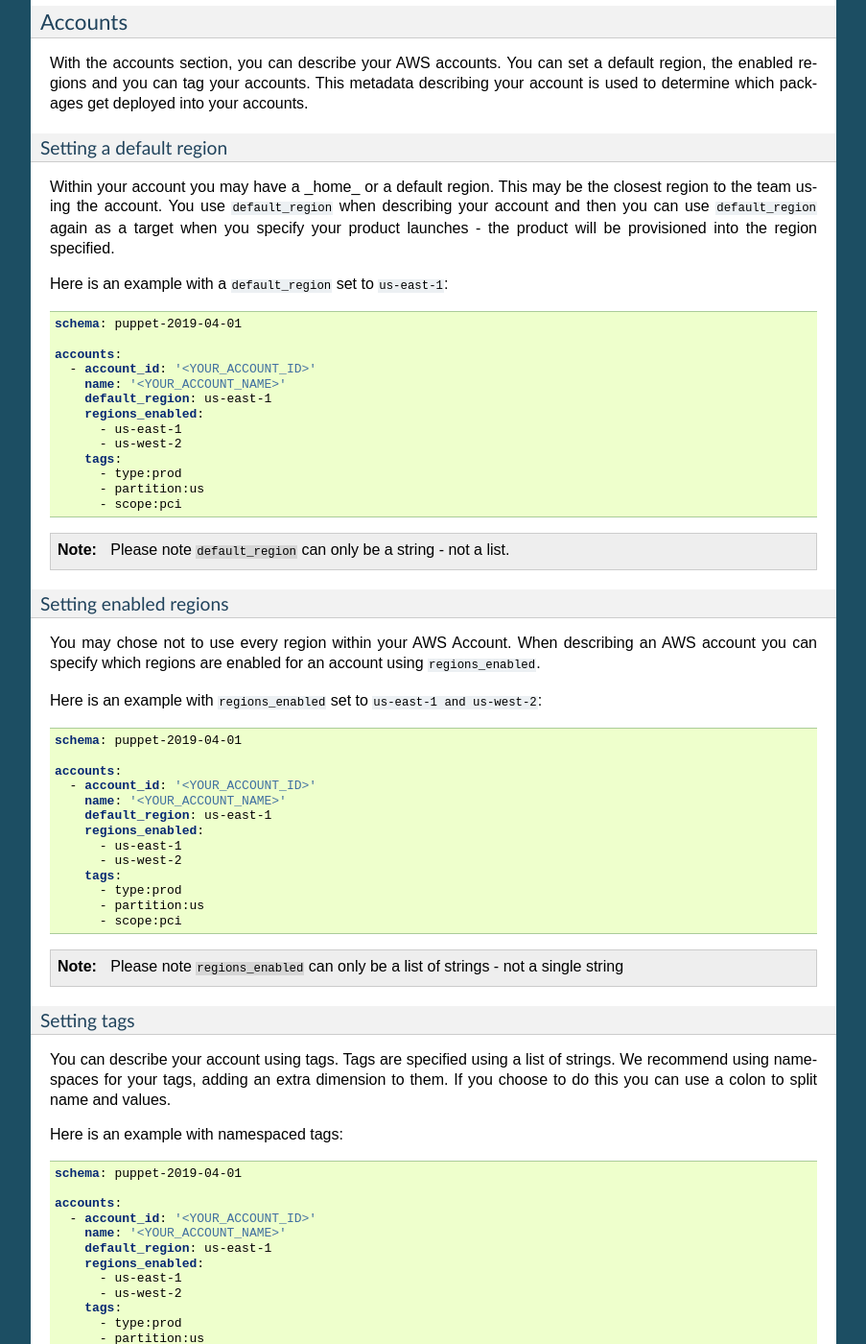
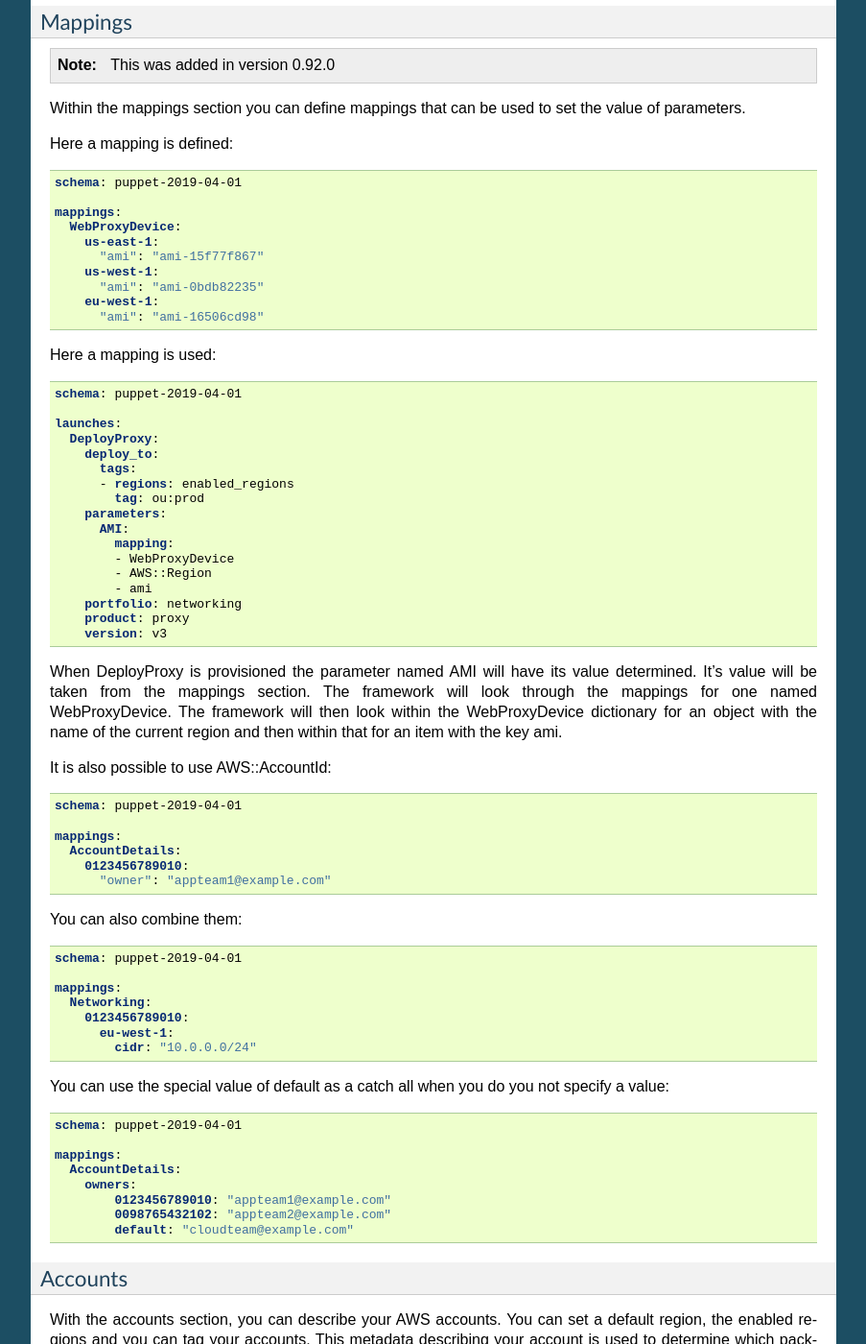
Before and after one commit to awslabs/aws-service-catalog-puppet, a Sphinx documentation site: the page built from docs/source/puppet/designing_your_manifest.rst, in a window 1280 px wide and 1400 px high, scrolled down 3118 px. Shown: the whole window at 96% size, without its empty margins (198-1101 px from the left). Built offline with Sphinx 7.4.7, drawn with Linux system fonts in a browser that asks for light colours.

Commit message:
adding docs and preparing for release

```diff
--- a/docs/source/puppet/designing_your_manifest.rst
+++ b/docs/source/puppet/designing_your_manifest.rst
@@ -202,6 +202,96 @@ At the moment there are the following macros supported:
     | get_accounts_for_path  | ou path to get accounts for  | Returns a comma seperated list of account ids|
     +------------------------+------------------------------+----------------------------------------------+
 
+
+Mappings
+########
+
+.. note::
+
+    This was added in version 0.92.0
+
+
+Within the mappings section you can define mappings that can be used to set the value of parameters.
+
+Here a mapping is defined:
+
+.. code-block:: yaml
+
+    schema: puppet-2019-04-01
+
+    mappings:
+      WebProxyDevice:
+        us-east-1:
+          "ami": "ami-15f77f867"
+        us-west-1:
+          "ami": "ami-0bdb82235"
+        eu-west-1:
+          "ami": "ami-16506cd98"
+
+
+Here a mapping is used:
+
+.. code-block:: yaml
+
+    schema: puppet-2019-04-01
+
+    launches:
+      DeployProxy:
+        deploy_to:
+          tags:
+          - regions: enabled_regions
+            tag: ou:prod
+        parameters:
+          AMI:
+            mapping:
+            - WebProxyDevice
+            - AWS::Region
+            - ami
+        portfolio: networking
+        product: proxy
+        version: v3
+
+When DeployProxy is provisioned the parameter named AMI will have its value determined.  It's value will be taken from
+the mappings section.  The framework will look through the mappings for one named WebProxyDevice.  The framework will
+then look within the WebProxyDevice dictionary for an object with the name of the current region and then within that
+for an item with the key ami.
+
+It is also possible to use AWS::AccountId:
+
+.. code-block:: yaml
+
+    schema: puppet-2019-04-01
+
+    mappings:
+      AccountDetails:
+        0123456789010:
+          "owner": "appteam1@example.com"
+
+
+You can also combine them:
+
+.. code-block:: yaml
+
+    schema: puppet-2019-04-01
+
+    mappings:
+      Networking:
+        0123456789010:
+          eu-west-1:
+            cidr: "10.0.0.0/24"
+
+You can use the special value of default as a catch all when you do you not specify a value:
+
+.. code-block:: yaml
+
+    schema: puppet-2019-04-01
+
+    mappings:
+      AccountDetails:
+        owners:
+            0123456789010: "appteam1@example.com"
+            0098765432102: "appteam2@example.com"
+            default: "cloudteam@example.com"
 
 Accounts
 ########
--- a/pyproject.toml
+++ b/pyproject.toml
@@ -3,7 +3,7 @@
 
 [tool.poetry]
 name = "aws-service-catalog-puppet"
-version = "0.91.0"
+version = "0.92.0"
 description = "Making it easier to deploy ServiceCatalog products"
 classifiers = ["Development Status :: 5 - Production/Stable", "Intended Audience :: Developers", "Programming Language :: Python :: 3", "License :: OSI Approved :: Apache Software License", "Operating System :: OS Independent", "Natural Language :: English"]
 homepage = "https://service-catalog-tools-workshop.com/"
```
Also changed, not shown: setup.py (+1 -1 lines).
